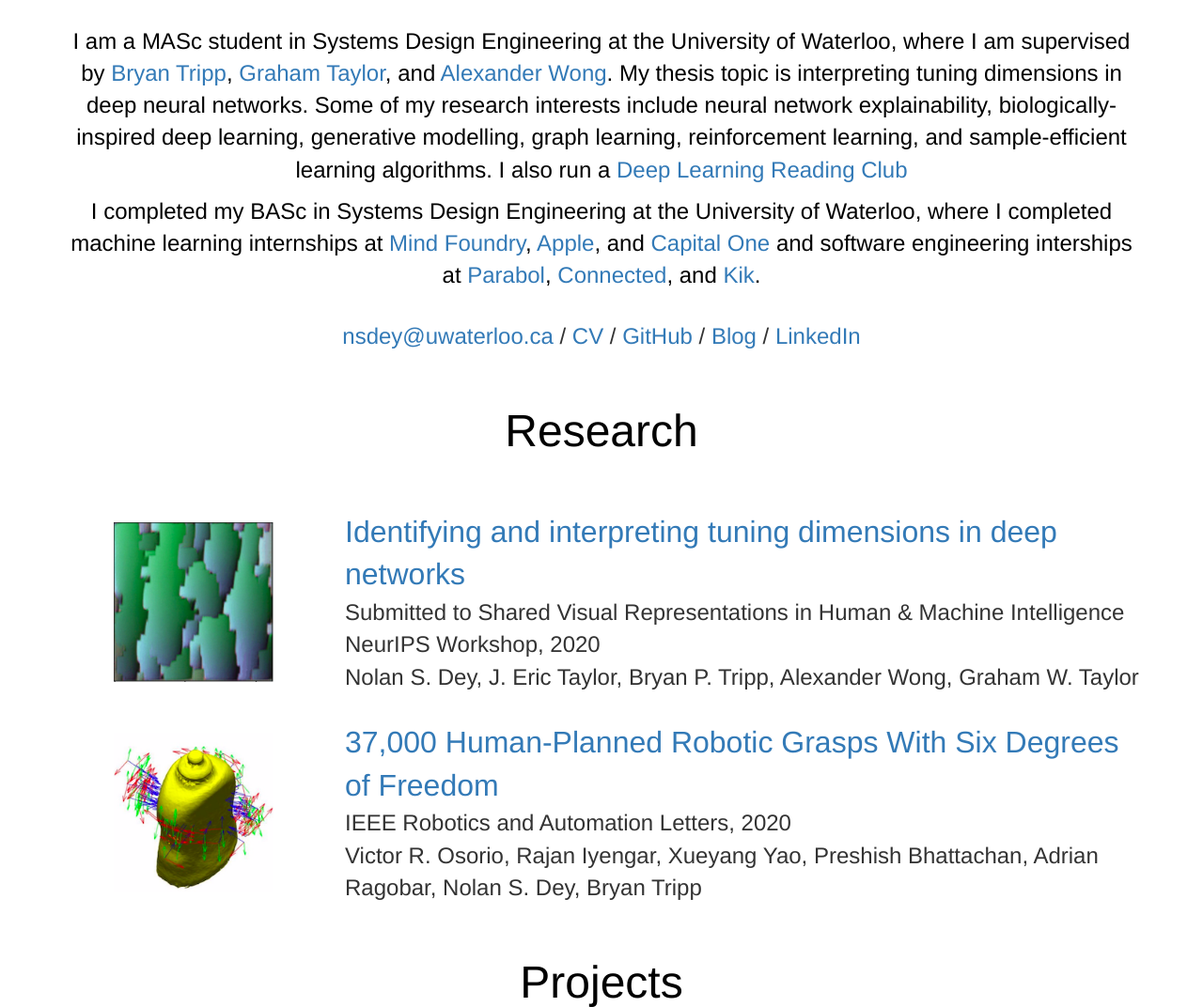
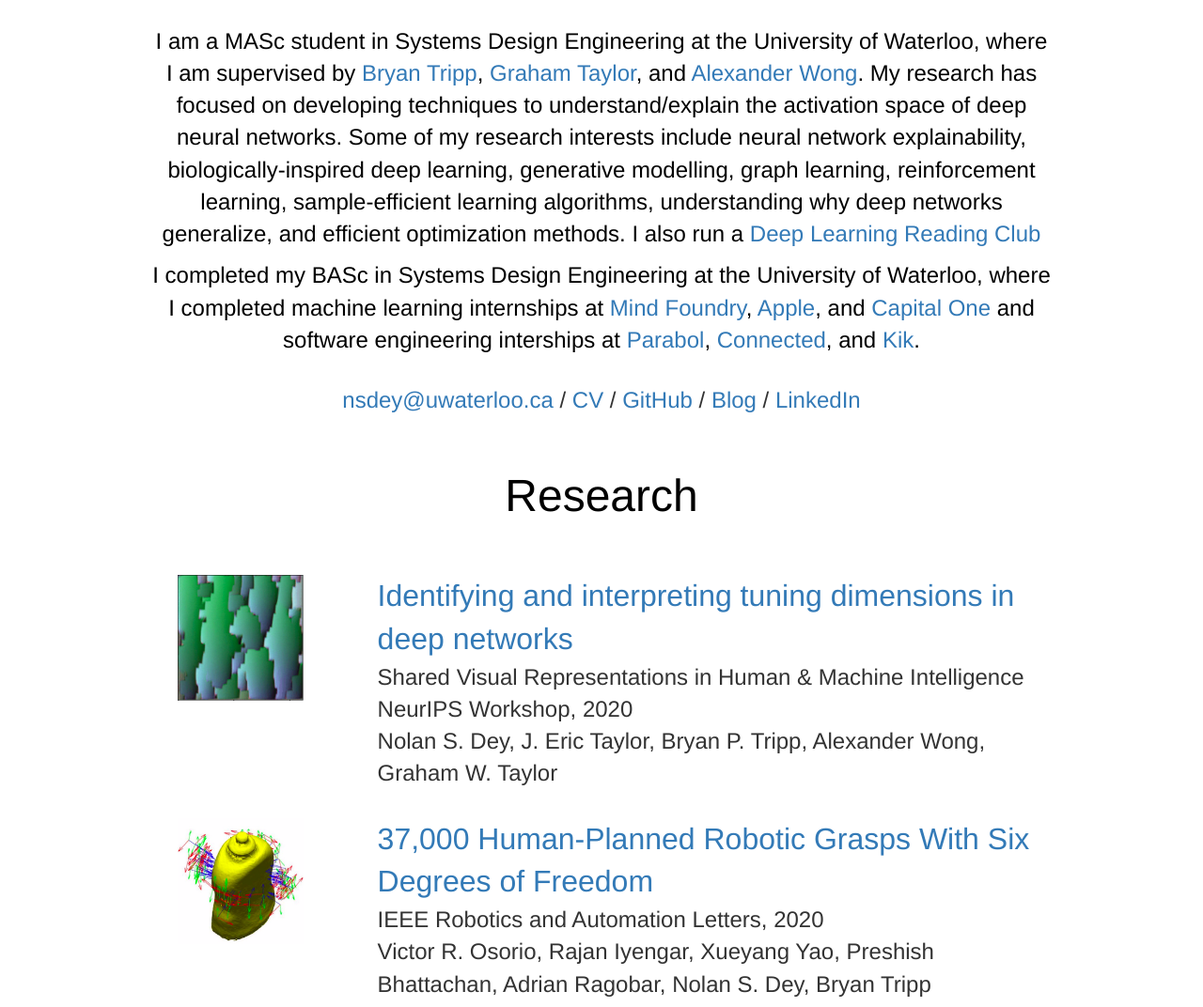
Before and after one commit to ndey96/ndey96.github.io, a plain HTML site: page index.html in a window 1280 px wide. Shown: the part 161-1233 px from the top of the page at 94% size. Drawn offline with Linux system fonts and the light colour scheme.

Commit message:
add svrhm paper

```diff
--- a/css/style.css
+++ b/css/style.css
@@ -19,7 +19,7 @@ html {background-color: var(--primary-color)}
 }
 
 .section-container {
-	width: 90%;
+	width: 75%;
 	margin: 0 auto;
 }
 
@@ -74,15 +74,15 @@ html {background-color: var(--primary-color)}
 
 .project-image {
 	display: inline-block;
-	margin: auto 0;
+	margin-right: 30px;
 	text-align: center;
-	width: 25%;
+	width: 20%;
 }
 
 .project-image img {
-	/*width: 100%;*/
-	/*max-width: 350px;*/
-	max-height: 170px;
+	/*width: 170px;*/
+	width: 70%;
+	/*max-height: 170px;*/
 }
 
 .project-text {
--- a/index.html
+++ b/index.html
@@ -23,7 +23,7 @@
             <div class="title">Nolan Dey</div>
         </div>
         <div class='bio'>
-          <p>I am a MASc student in Systems Design Engineering at the University of Waterloo, where I am supervised by <a href='https://uwaterloo.ca/systems-design-engineering/profile/bptripp' target='_blank'>Bryan Tripp</a>, <a href='https://www.gwtaylor.ca' target='_blank'>Graham Taylor</a>, and <a href='https://www.eng.uwaterloo.ca/~a28wong/' target='_blank'>Alexander Wong</a>. My thesis topic is interpreting tuning dimensions in deep neural networks. Some of my research interests include neural network explainability, biologically-inspired deep learning, generative modelling, graph learning, reinforcement learning, and sample-efficient learning algorithms. I also run a <a href='https://ndey96.github.io/deep-learning-paper-club/' target='_blank'>Deep Learning Reading Club</a></p>
+          <p>I am a MASc student in Systems Design Engineering at the University of Waterloo, where I am supervised by <a href='https://uwaterloo.ca/systems-design-engineering/profile/bptripp' target='_blank'>Bryan Tripp</a>, <a href='https://www.gwtaylor.ca' target='_blank'>Graham Taylor</a>, and <a href='https://www.eng.uwaterloo.ca/~a28wong/' target='_blank'>Alexander Wong</a>. My research has focused on developing techniques to understand/explain the activation space of deep neural networks. Some of my research interests include neural network explainability, biologically-inspired deep learning, generative modelling, graph learning, reinforcement learning, sample-efficient learning algorithms, understanding why deep networks generalize, and efficient optimization methods. I also run a <a href='https://ndey96.github.io/deep-learning-paper-club/' target='_blank'>Deep Learning Reading Club</a></p>
           <p>I completed my BASc in Systems Design Engineering at the University of Waterloo, where I completed machine learning internships at <a href='https://www.mindfoundry.ai' target='_blank'>Mind Foundry</a>, <a href='https://www.apple.com' target='_blank'>Apple</a>, and <a href='https://www.capitalone.com' target='_blank'>Capital One</a> and software engineering interships at <a href='https://www.parabol.co' target='_blank'>Parabol</a>, <a href='https://connected.io' target='_blank'>Connected</a>, and <a href='https://www.kik.com' target='_blank'>Kik</a>.</p>
         </div>
         <div class='links'><a href="mailto:nsdey@uwaterloo.ca" target="_blank">nsdey@uwaterloo.ca</a>  /  <a href="resume.pdf" target="_blank" type="application/pdf">CV</a>  /  <a href="https://github.com/ndey96" target="_blank">GitHub</a>  /  <a href="https://medium.com/@nolandey" target="_blank">Blog</a>  /  <a href="http://www.linkedin.com/in/nolandey" target="_blank">LinkedIn</a></div>
@@ -40,7 +40,7 @@
             </div>
             <div class="project-text">
                 <div class="project-title"><a href='https://openreview.net/forum?id=S8_NOvrNaqC' target="_blank">Identifying and interpreting tuning dimensions in deep networks</a></div>
-                <div class="project-venue">Submitted to Shared Visual Representations in Human & Machine Intelligence NeurIPS Workshop, 2020</div>
+                <div class="project-venue">Shared Visual Representations in Human & Machine Intelligence NeurIPS Workshop, 2020</div>
                 <div class="project-authors">Nolan S. Dey, J. Eric Taylor, Bryan P. Tripp, Alexander Wong, Graham W. Taylor</div>
             </div>
         </div>
```
Also changed, not shown: 1 other file.
